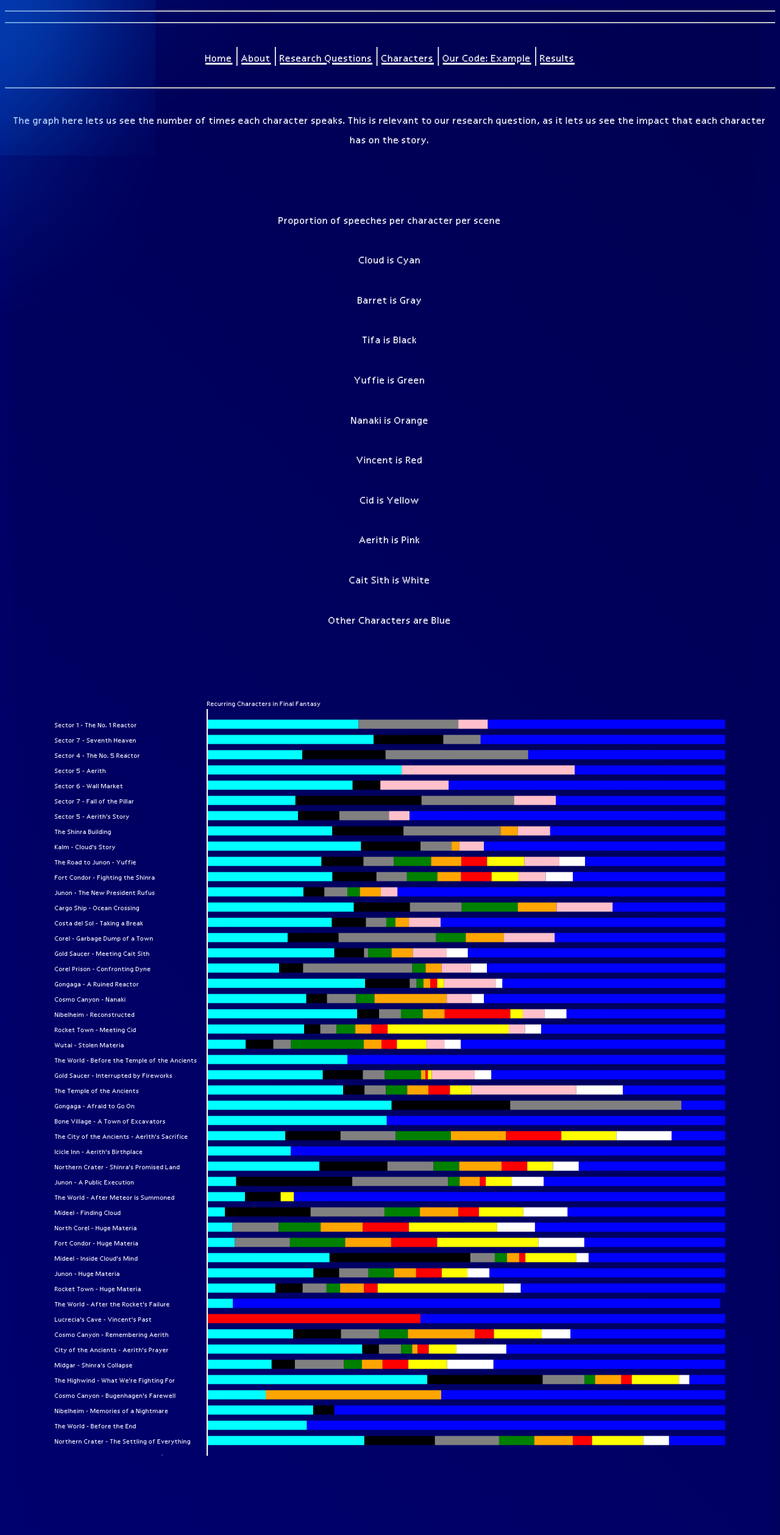
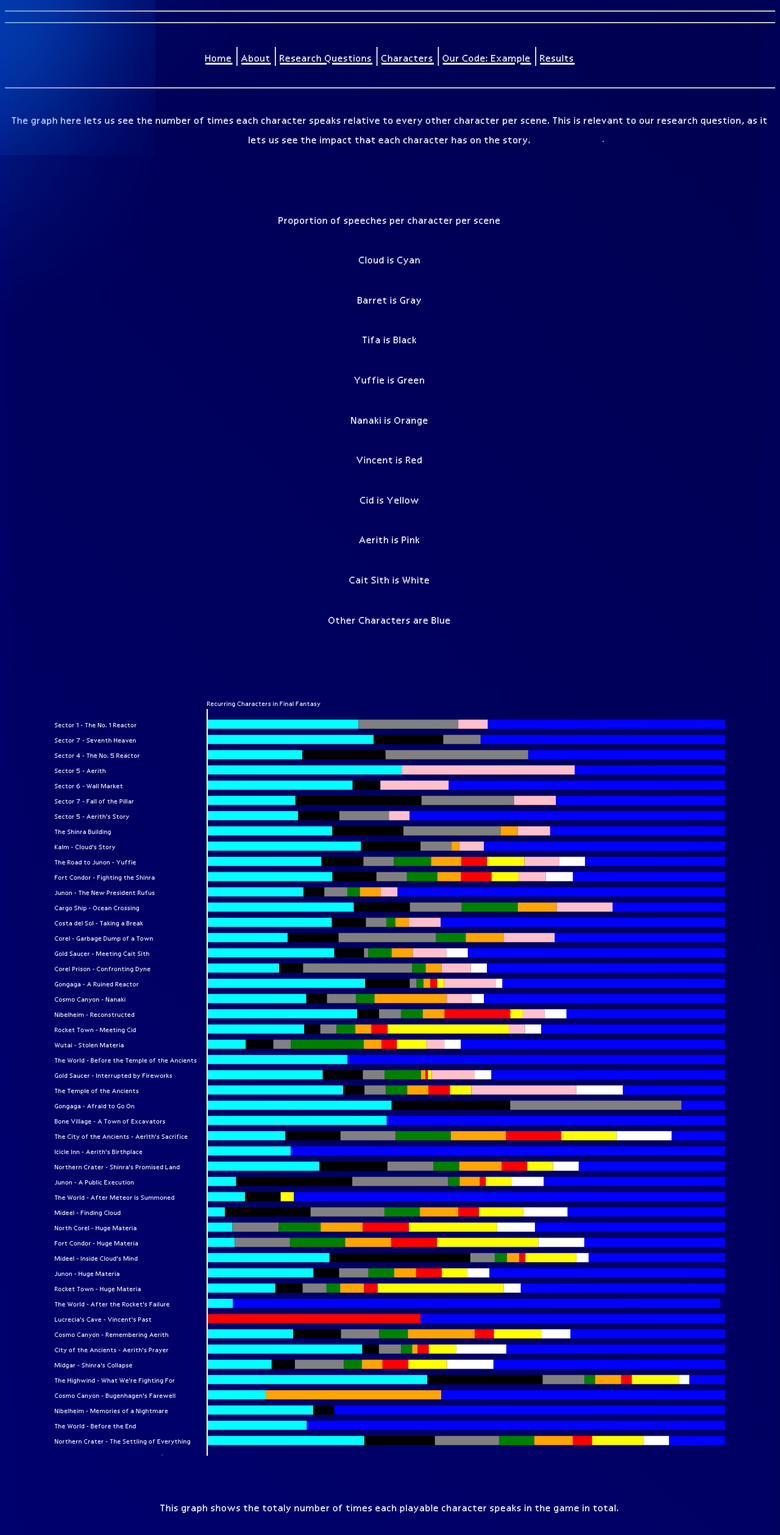
Before and after one commit to cozyycoding/FinalFantasy, a plain HTML site: page FinalFantasySite/results.html in a window 1280 px wide. Shown: the top 2518 px of the page at 61% size. Drawn offline with nearby package versions, Linux system fonts and the light colour scheme; files that its build step writes are made by us from their sources.

Commit message:
descriptions

```diff
--- a/FinalFantasySite/results.html
+++ b/FinalFantasySite/results.html
@@ -15,7 +15,7 @@
        <source src="Music/highwind.mp3" type="audio/mpeg">
        Your browser does not support the audio element.
      </audio>
-      <p>The graph here lets us see the number of times each character speaks. This is relevant
+      <p>The graph here lets us see the number of times each character speaks relative to every other character per scene. This is relevant
          to our research question, as it lets us see the impact that each character has on
          the story.</p><br><p>Proportion of speeches per character per scene</p>
       <p>Cloud is Cyan</p>
@@ -710,10 +710,8 @@
                </g>
             </g>
          </g></svg>
+      <p>This graph shows the totaly number of times each playable character speaks in the game in total.</p>
       <img src="Pictures/smallgraph.svg" alt="graph"/>
-  <img src="Pictures/weightedCircle.tsv.svg" width="1000" height="1000"alt="svg"/>
-      <p>The graph you see above is designed to highlight the relations between speaker and referents. The speakers are blue and the referents are pink. When the lines are more bold, they show that they are referred to more frequently by the speaker. Only a certain number of characters have been given referent tags as this had to be done manually. The characters given referent tags were the party members and most important villains (Sephiroth, Rufus Shinra, and the Turks).</p>
-
       <p>Cloud is Cyan</p>
       <p>Barret is Gray</p>
       <p>Tifa is Black</p>
@@ -725,4 +723,8 @@
       <p>Cait Sith is White</p>
       <p>Other Characters are Blue</p>
    </body>
+  <img src="Pictures/weightedCircle.tsv.svg" width="1000" height="1000"alt="svg"/>
+      <p>The graph you see above is designed to highlight the relations between speaker and referents. The speakers are blue and the referents are pink. When the lines are more bold, they show that they are referred to more frequently by the speaker. Only a certain number of characters have been given referent tags as this had to be done manually. The characters given referent tags were the party members and most important villains (Sephiroth, Rufus Shinra, and the Turks).</p>
+
+
 </html>
```
